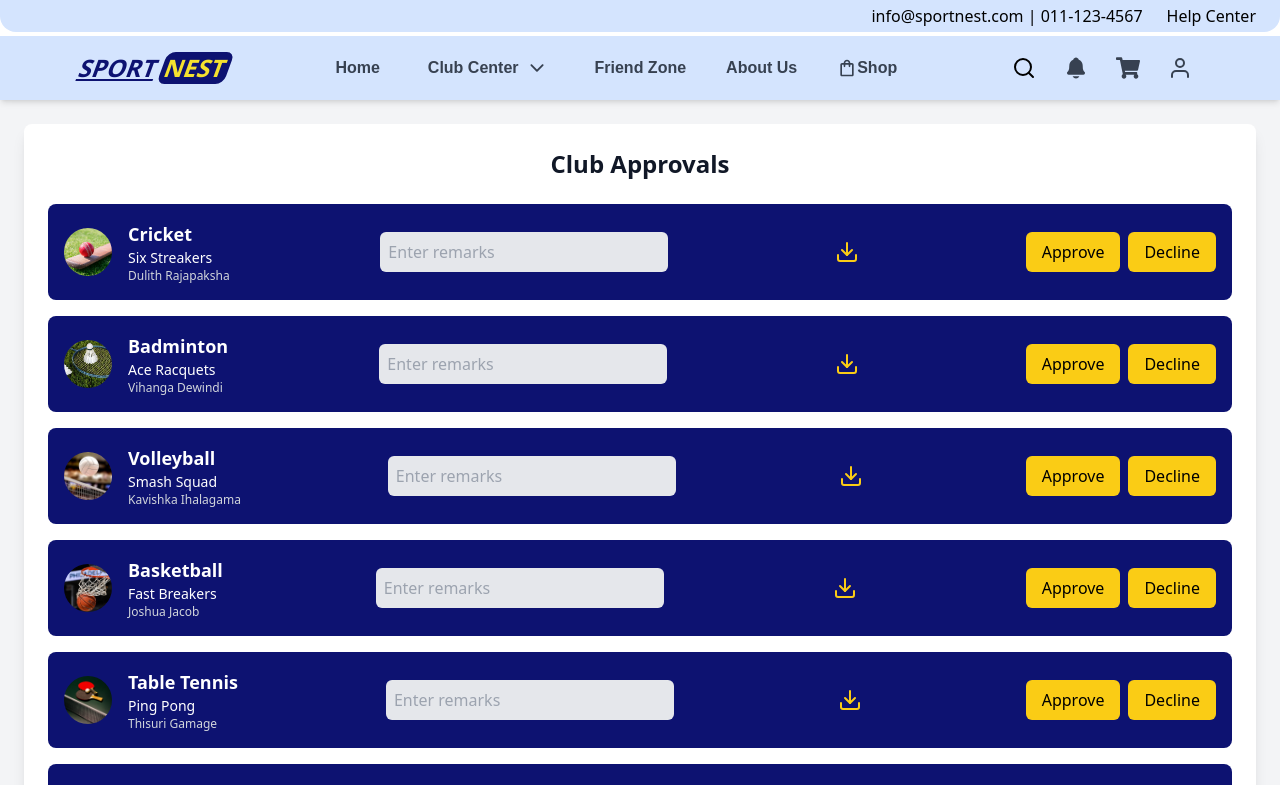
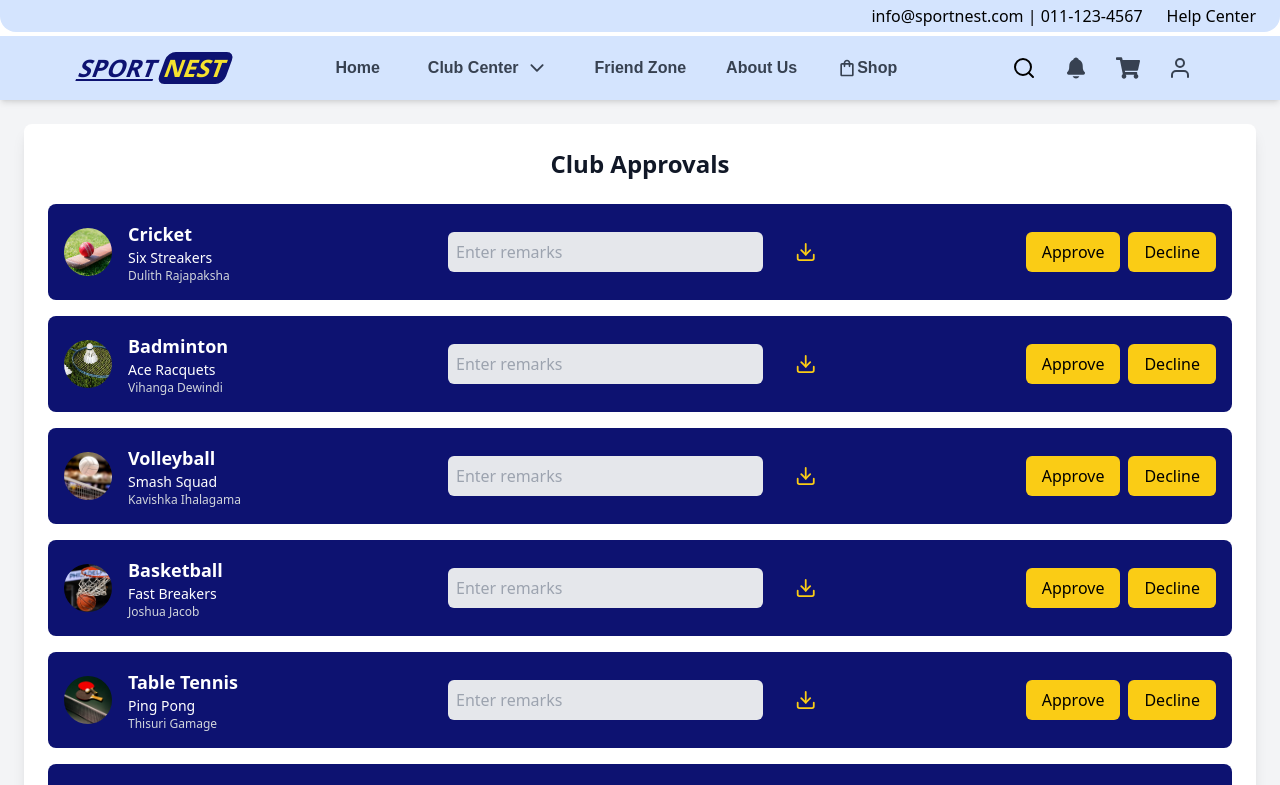
Before and after one commit to GavinRanasinghe29870/pusl2021_cgp_official, a React (Create React App) app in the folder frontend/: page /ClubApprovingPage2 in a window 1280 px wide. Shown: the top 785 px of the page. Built offline with nearby package versions, Linux system fonts and the light colour scheme; no server answers.

Commit message:
0052
Updated ClubApprovingPage2

```diff
--- a/frontend/src/components/admin/ClubApprovingPage2.js
+++ b/frontend/src/components/admin/ClubApprovingPage2.js
@@ -80,9 +80,9 @@ const ClubApprovingPage2 = () => {
           return (
             <div
               key={index}
-              className="bg-[#0D1271] text-white rounded-lg p-4 mb-4 flex items-center justify-between"
+              className="bg-[#0D1271] text-white rounded-lg p-4 mb-4 flex flex-wrap md:flex-nowrap items-center justify-between gap-4"
             >
-              <div className="flex items-center">
+              <div className="flex items-center w-full md:w-1/3">
                 <img
                   src={imagePath}
                   alt={club.sport}
@@ -100,16 +100,17 @@ const ClubApprovingPage2 = () => {
                 </div>
               </div>
 
-              <input
-                type="text"
-                className="bg-gray-200 text-black p-2 rounded-md w-1/4"
-                placeholder="Enter remarks"
-              />
+              <div className="flex items-center gap-4 w-full md:w-1/3 justify-center">
+                <input
+                  type="text"
+                  className="bg-gray-200 text-black p-2 rounded-md w-[250px] md:w-[350px]"
+                  placeholder="Enter remarks"
+                />
+                <Download className="text-yellow-400 cursor-pointer mx-4" />
+              </div>
 
-              <Download className="text-yellow-400 cursor-pointer mx-4" />
-
-              <div>
-                <button className="bg-yellow-400 text-black px-4 py-2 rounded-md mr-2 hover:bg-yellow-500">
+              <div className="flex space-x-2 w-full md:w-1/3 justify-end">
+                <button className="bg-yellow-400 text-black px-4 py-2 rounded-md hover:bg-yellow-500">
                   Approve
                 </button>
                 <button className="bg-yellow-400 text-black px-4 py-2 rounded-md hover:bg-yellow-500">
```
